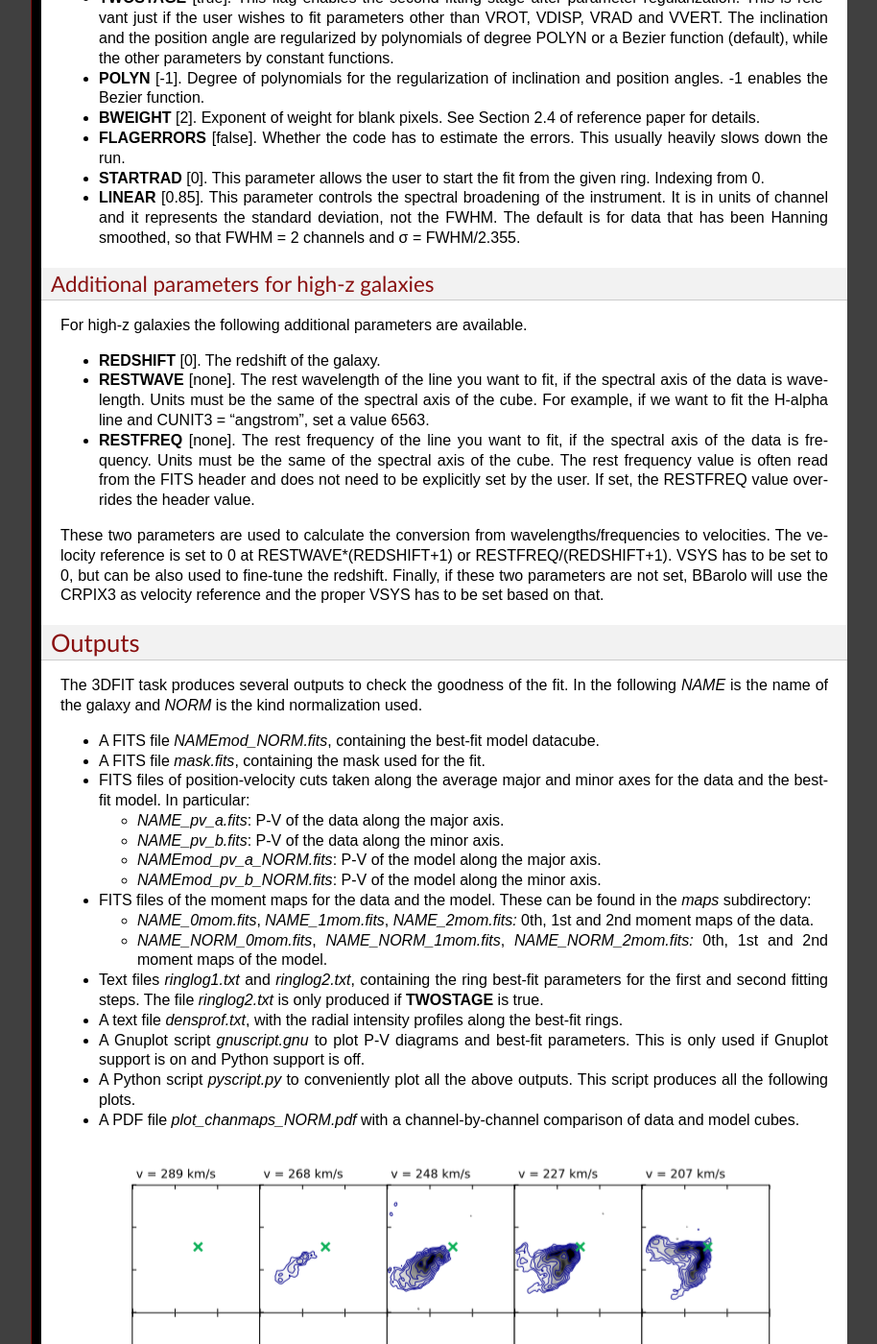
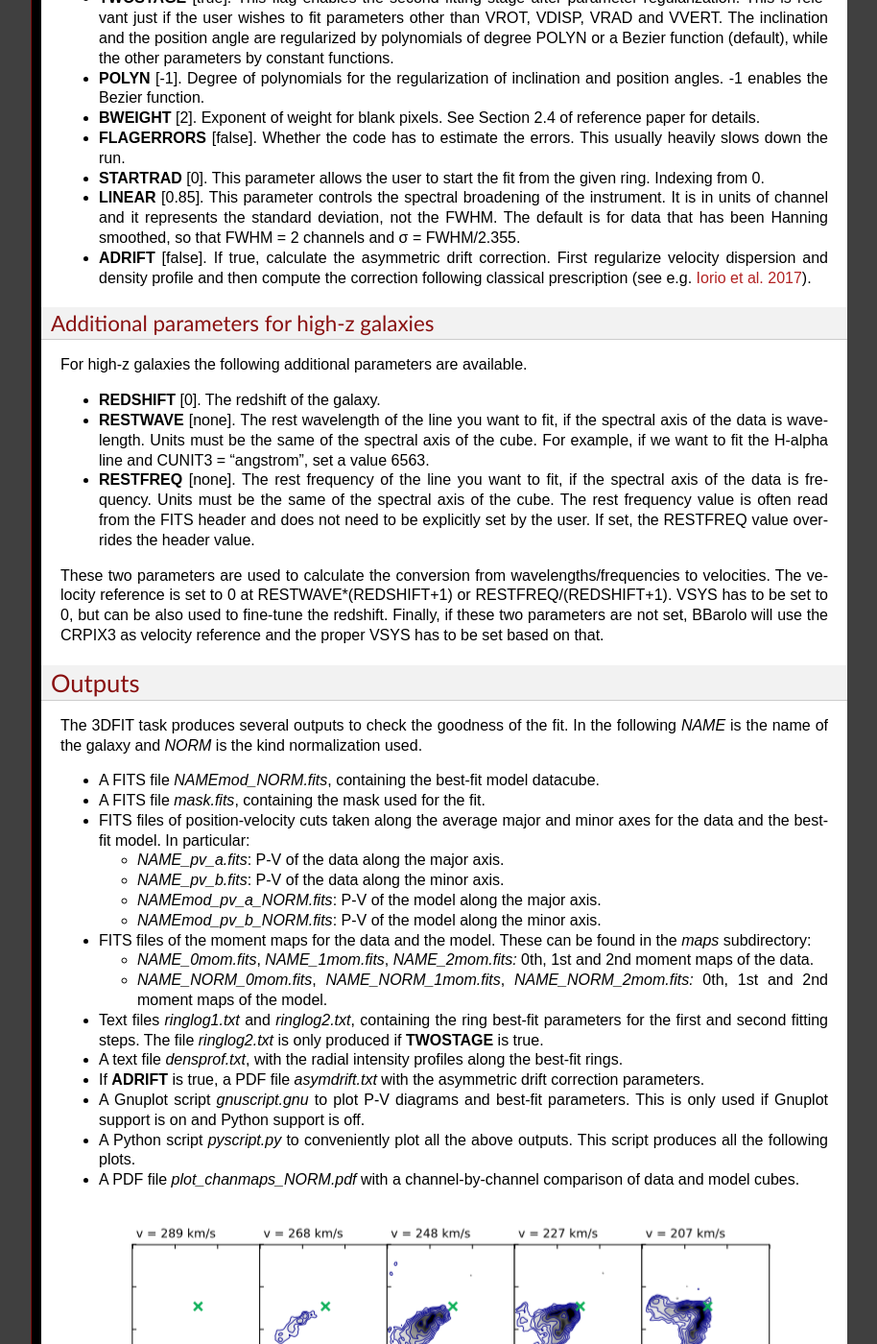
Before and after one commit to editeodoro/Bbarolo, a Sphinx documentation site: the page built from docs/source/tasks/fit3d.rst, in a window 1280 px wide and 1400 px high, scrolled down 1758 px. Shown: the whole window at 96% size, without its empty margins (187-1101 px from the left). Built offline with Sphinx 7.4.7, drawn with Linux system fonts in a browser that asks for light colours; formulas are drawn with MathJax 3; some of the changed text lies outside the part shown.

Commit message:
asymmetric drift

```diff
--- a/docs/source/pybb_quickstart.rst
+++ b/docs/source/pybb_quickstart.rst
@@ -75,7 +75,7 @@ First of all, we import and start FitMod3D::
 Secondly, we initialize rings with initial guesses for the fit::
 
     # Initializing rings. Parameters can be values or arrays
-    f3d.init(radii=np.arange(15,450,30),xpos=77,ypos=77,vsys=132.8,vrot=120,vdisp=8,vrad=0,z0=10,inc=60,phi=123.7)
+    f3d.init(radii=np.arange(15,1200,30),xpos=77,ypos=77,vsys=132.8,vrot=120,vdisp=8,vrad=0,z0=10,inc=60,phi=123.7)
 
 A list of needed arguments can be printed with ``f3d.show_arguments()``.
 
@@ -91,7 +91,7 @@ If the beam information is not available in the FITS header, it is fundamental t
 
 It is now time to run the fit::
 
-    bfrings, bestmod = f3d.compute()
+    bfrings, bestmod = f3d.compute(threads=4)
 
 This function performs the fit and writes relevant FITS files in the output directory. The function returns a *n* x *m* matrix containing the best-fit rings (``bfrings``), where *n* = number of rings and *m* = number of parameters, and a FITS astropy object (``bestmod``) containing the best-fit model. These are also written in ``bfit`` and ``outmodel`` methods of FitMod3D class.
 
--- a/docs/source/tasks/fit3d.rst
+++ b/docs/source/tasks/fit3d.rst
@@ -99,6 +99,7 @@ Additional parameters to control and refine the fit. All following parameters ha
 
 * **LINEAR** [0.85]. This parameter controls the spectral broadening of the instrument. It is in units of channel and it represents the standard deviation, not the FWHM. The default is for data that has been Hanning smoothed, so that FWHM = 2 channels and σ = FWHM/2.355.
 
+* **ADRIFT** [false]. If true, calculate the asymmetric drift correction. First regularize velocity dispersion and density profile and then compute the correction following classical prescription (see e.g. `Iorio et al. 2017 <http://adsabs.harvard.edu/abs/2017MNRAS.466.4159I>`_).
 
 Additional parameters for high-z galaxies
 ^^^^^^^^^^^^^^^^^^^^^^^^^^^^^^^^^^^^^^^^^^
@@ -138,6 +139,8 @@ The 3DFIT task produces several outputs to check the goodness of the fit. In the
 * Text files *ringlog1.txt* and *ringlog2.txt*, containing the ring best-fit parameters for the first and second fitting steps. The file *ringlog2.txt* is only produced if **TWOSTAGE** is true.
 
 * A text file *densprof.txt*, with the radial intensity profiles along the best-fit rings.
+
+* If **ADRIFT** is true, a PDF file *asymdrift.txt* with the asymmetric drift correction parameters.
 
 * A Gnuplot script *gnuscript.gnu* to plot P-V diagrams and best-fit parameters. This is only used if Gnuplot support is on and Python support is off.
 
@@ -180,6 +183,16 @@ The 3DFIT task produces several outputs to check the goodness of the fit. In the
    :figwidth: 100%
    :align: center
 
+|
+|
+
+* If **ADRIFT** is true, a PDF file *asymmetricdrift.pdf* with the asymmetric drift correction.
+
+.. figure:: examples/adrift.png
+   :alt: Asymmetric drift plots
+   :figwidth: 100%
+   :align: center
+
 Example
 ========
 Above outputs can be obtained with the following :download:`parameter <examples/n2403_3dfit.par>` file and the usual example :download:`datacube <examples/ngc2403.fits>`.
```
Also changed, not shown: docs/source/tasks/examples/adrift.png (added), 1 other file.
